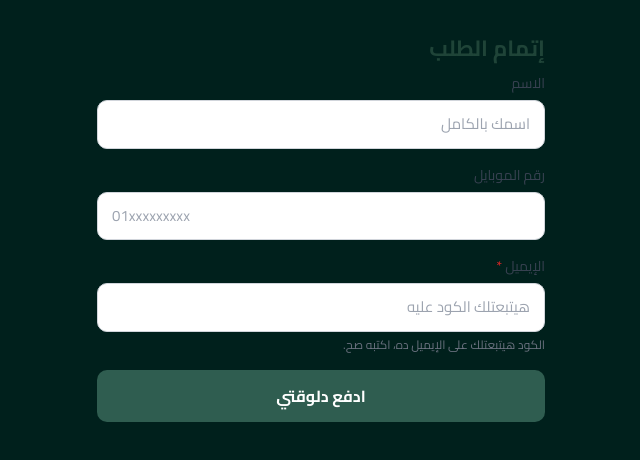
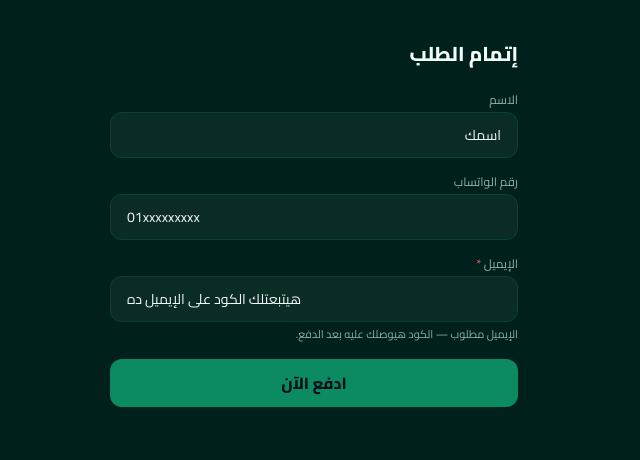
Before and after one commit to hlwany1s/hlwany1s2, a Next.js app: page /checkout in a window 1280 px wide. Shown: the top 460 px of the page, without its empty margins (400-1040 px from the left). Built offline with nearby package versions, Linux system fonts and the light colour scheme.

Commit message:
Update page.tsx

```diff
--- a/app/checkout/page.tsx
+++ b/app/checkout/page.tsx
@@ -3,33 +3,32 @@
 import { Suspense, useState } from "react";
 import { useSearchParams } from "next/navigation";
 
+const inputSafeStyle: React.CSSProperties = {
+  backgroundColor: "#0a2b26",
+  color: "#f2fbf8",
+  WebkitTextFillColor: "#f2fbf8",
+};
+
 function CheckoutForm() {
   const params = useSearchParams();
   const productId = params.get("productId") ?? "";
-  const productName = params.get("name") ?? "";
-  const productPrice = params.get("price") ?? "";
 
   const [name, setName] = useState("");
   const [phone, setPhone] = useState("");
   const [email, setEmail] = useState("");
   const [loading, setLoading] = useState(false);
-  const [error, setError] = useState("");
+  const [error, setError] = useState<string | null>(null);
 
   async function handleSubmit(e: React.FormEvent) {
     e.preventDefault();
-    setError("");
+    setError(null);
     setLoading(true);
 
     try {
       const res = await fetch("/api/checkout", {
         method: "POST",
         headers: { "Content-Type": "application/json" },
-        body: JSON.stringify({
-          productId,
-          customerName: name,
-          customerPhone: phone,
-          customerEmail: email,
-        }),
+        body: JSON.stringify({ productId, customerName: name, customerPhone: phone, customerEmail: email }),
       });
 
       const data = await res.json();
@@ -41,107 +40,76 @@ function CheckoutForm() {
       }
 
       window.location.href = data.paymentUrl;
-    } catch (err) {
-      setError("حصل خطأ في الاتصال، حاول تاني");
+    } catch {
+      setError("تعذر الاتصال بالسيرفر");
       setLoading(false);
     }
   }
 
   return (
-    <main dir="rtl" style={{ maxWidth: 480, margin: "0 auto", padding: "32px 16px" }}>
-      <h1 style={{ fontSize: 22, fontWeight: 700, color: "#1f4438", marginBottom: 8 }}>
-        إتمام الطلب
-      </h1>
-      {productName && (
-        <p style={{ color: "#4b5563", marginBottom: 24 }}>
-          {decodeURIComponent(productName)} {productPrice && `— ${productPrice} ج.م`}
-        </p>
-      )}
+    <main className="max-w-md mx-auto px-5 py-10">
+      <h1 className="text-xl font-extrabold mb-6">إتمام الطلب</h1>
 
-      <form onSubmit={handleSubmit}>
-        <div style={{ marginBottom: 16 }}>
-          <label style={{ display: "block", marginBottom: 6, fontSize: 14, color: "#374151" }}>
-            الاسم
-          </label>
+      <form onSubmit={handleSubmit} className="flex flex-col gap-4">
+        <div>
+          <label className="text-xs text-dim mb-1 block">الاسم</label>
           <input
-            type="text"
             required
             value={name}
             onChange={(e) => setName(e.target.value)}
-            placeholder="اسمك بالكامل"
-            style={inputStyle}
+            className="w-full bg-panel border border-line rounded-xl px-4 py-3 text-sm outline-none focus:border-mint"
+            style={inputSafeStyle}
+            placeholder="اسمك"
           />
         </div>
 
-        <div style={{ marginBottom: 16 }}>
-          <label style={{ display: "block", marginBottom: 6, fontSize: 14, color: "#374151" }}>
-            رقم الموبايل
-          </label>
+        <div>
+          <label className="text-xs text-dim mb-1 block">رقم الواتساب</label>
           <input
-            type="tel"
             required
             value={phone}
             onChange={(e) => setPhone(e.target.value)}
+            className="w-full bg-panel border border-line rounded-xl px-4 py-3 text-sm outline-none focus:border-mint"
+            style={inputSafeStyle}
             placeholder="01xxxxxxxxx"
-            style={inputStyle}
+            dir="ltr"
           />
         </div>
 
-        <div style={{ marginBottom: 16 }}>
-          <label style={{ display: "block", marginBottom: 6, fontSize: 14, color: "#374151" }}>
-            الإيميل <span style={{ color: "#dc2626" }}>*</span>
+        <div>
+          <label className="text-xs text-dim mb-1 block">
+            الإيميل <span className="text-coral">*</span>
           </label>
           <input
             type="email"
             required
             value={email}
             onChange={(e) => setEmail(e.target.value)}
-            placeholder="هيتبعتلك الكود عليه"
-            style={inputStyle}
+            className="w-full bg-panel border border-line rounded-xl px-4 py-3 text-sm outline-none focus:border-mint"
+            style={inputSafeStyle}
+            placeholder="هيتبعتلك الكود على الإيميل ده"
+            dir="ltr"
           />
-          <p style={{ fontSize: 12, color: "#6b7280", marginTop: 4 }}>
-            الكود هيتبعتلك على الإيميل ده، اكتبه صح.
-          </p>
+          <p className="text-dim text-[11px] mt-1">الإيميل مطلوب — الكود هيوصلك عليه بعد الدفع.</p>
         </div>
 
-        {error && (
-          <p style={{ color: "#dc2626", fontSize: 14, marginBottom: 16 }}>{error}</p>
-        )}
+        {error && <p className="text-coral text-sm">{error}</p>}
 
         <button
           type="submit"
-          disabled={loading}
-          style={{
-            width: "100%",
-            padding: "14px",
-            borderRadius: 10,
-            border: "none",
-            background: loading ? "#9ca3af" : "#2f5d50",
-            color: "#fff",
-            fontSize: 16,
-            fontWeight: 700,
-            cursor: loading ? "not-allowed" : "pointer",
-          }}
+          disabled={loading || !productId}
+          className="bg-mint text-[#0d0018] font-extrabold py-3 rounded-xl disabled:opacity-50"
         >
-          {loading ? "جاري التحويل..." : "ادفع دلوقتي"}
+          {loading ? "جاري التحويل..." : "ادفع الآن"}
         </button>
       </form>
     </main>
   );
 }
 
-const inputStyle: React.CSSProperties = {
-  width: "100%",
-  padding: "12px 14px",
-  borderRadius: 10,
-  border: "1px solid #d1d5db",
-  fontSize: 15,
-  outline: "none",
-};
-
 export default function CheckoutPage() {
   return (
-    <Suspense fallback={<main style={{ padding: 32, textAlign: "center" }}>جاري التحميل...</main>}>
+    <Suspense fallback={<main className="max-w-md mx-auto px-5 py-16 text-center text-dim">جاري التحميل...</main>}>
       <CheckoutForm />
     </Suspense>
   );
```
